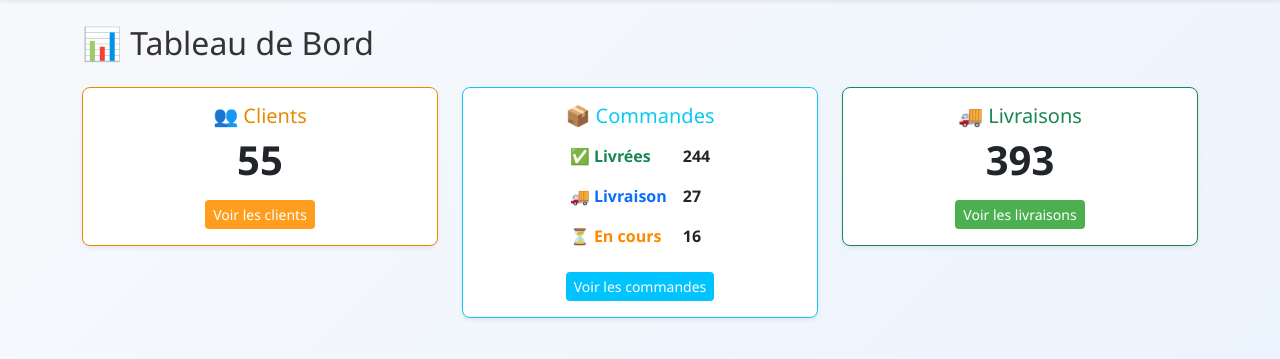
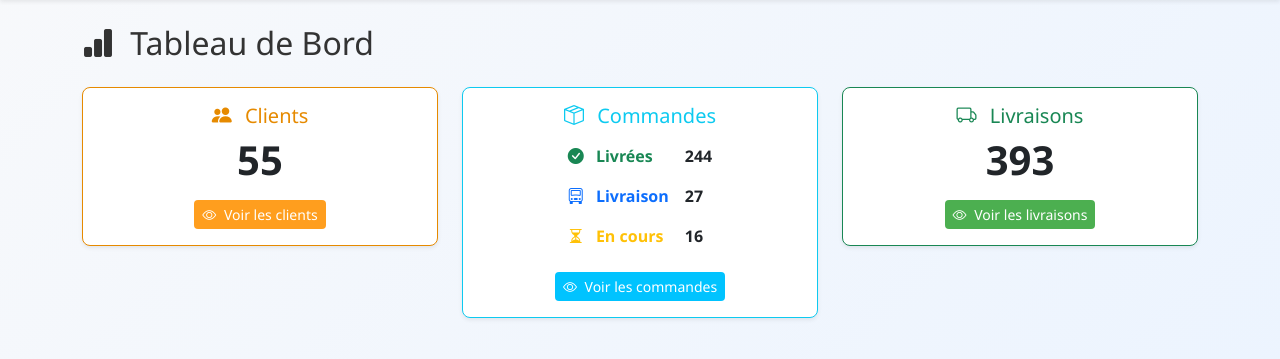
Before and after one commit to Billel-NewEra/novoprint, a Flask app: page / in a window 1280 px wide. Shown: the part 109-468 px from the top of the page. Run offline with Flask 3, Linux system fonts and the light colour scheme; a user stored in the database is signed in; data comes from the database, SQL or seed files in the repository.

Commit message:
syncro base

```diff
--- a/templates/base.html
+++ b/templates/base.html
@@ -8,6 +8,7 @@
     <link href="https://cdn.jsdelivr.net/npm/bootstrap@5.3.0/dist/css/bootstrap.min.css" rel="stylesheet">
     <link href="{{ url_for('static', filename='css/style.css') }}" rel="stylesheet">
     <link rel="manifest" href="{{ url_for('static', filename='manifest.json') }}">
+    <link rel="stylesheet" href="https://cdn.jsdelivr.net/npm/bootstrap-icons@1.11.1/font/bootstrap-icons.css">
     <style>
       /* --- Ajustement badge client --- */
       @media (max-width: 767.98px) {
--- a/templates/index.html
+++ b/templates/index.html
@@ -2,7 +2,9 @@
 {% block title %}Dashboard{% endblock %}
 {% block content %}
 
-<h2 class="mb-4">📊 Tableau de Bord</h2>
+<h2 class="mb-4">
+  <i class="bi bi-bar-chart-fill me-2"></i> Tableau de Bord
+</h2>
 
 <div class="row g-4">
 
@@ -11,9 +13,13 @@
   <div class="col-md-4">
     <div class="card text-center shadow-sm border-client">
       <div class="card-body">
-        <h5 class="card-title text-client">👥 Clients</h5>
+        <h5 class="card-title text-client">
+          <i class="bi bi-people-fill me-2"></i> Clients
+        </h5>
         <p class="display-6 fw-bold">{{ total_clients }}</p>
-        <a href="{{ url_for('clients') }}" class="btn btn-client btn-sm">Voir les clients</a>
+        <a href="{{ url_for('clients') }}" class="btn btn-client btn-sm">
+          <i class="bi bi-eye me-1"></i> Voir les clients
+        </a>
       </div>
     </div>
   </div>
@@ -24,26 +30,34 @@
     <div class="card text-center shadow-sm border-info">
       <div class="card-body">
         <h5 class="card-title text-info">
-          📦 {% if current_user.role == 'admin' %}Commandes{% else %}Mes commandes{% endif %}
+          <i class="bi bi-box-seam me-2"></i>
+          {% if current_user.role == 'admin' %}Commandes{% else %}Mes commandes{% endif %}
         </h5>
 
         <!-- Statuts alignés -->
         <table class="table table-borderless text-start small mb-3 w-auto mx-auto">
           <tr class="fs-6">
-            <td class="text-success fw-bold">✅ Livrées</td>
+            <td class="fw-bold text-success">
+              <i class="bi bi-check-circle-fill me-2"></i> Livrées
+            </td>
             <td class="fw-bold">{{ orders_livree }}</td>
           </tr>
           <tr class="fs-6">
-            <td class="text-primary fw-bold">🚚 Livraison</td>
+            <td class="fw-bold text-primary">
+              <i class="bi bi-truck-front me-2"></i> Livraison
+            </td>
             <td class="fw-bold">{{ orders_livraison }}</td>
           </tr>
           <tr class="fs-6">
-            <td class="fw-bold" style="color:#ff8800;">⏳ En cours</td>
+            <td class="fw-bold text-warning">
+              <i class="bi bi-hourglass-split me-2"></i> En cours
+            </td>
             <td class="fw-bold">{{ orders_encours }}</td>
           </tr>
         </table>
 
         <a href="{{ url_for('orders') }}" class="btn btn-order btn-sm">
+          <i class="bi bi-eye me-1"></i>
           {% if current_user.role == 'admin' %}Voir les commandes{% else %}Voir mes commandes{% endif %}
         </a>
       </div>
@@ -55,10 +69,12 @@
     <div class="card text-center shadow-sm border-success">
       <div class="card-body">
         <h5 class="card-title text-success">
-          🚚 {% if current_user.role == 'admin' %}Livraisons{% else %}Mes livraisons{% endif %}
+          <i class="bi bi-truck me-2"></i>
+          {% if current_user.role == 'admin' %}Livraisons{% else %}Mes livraisons{% endif %}
         </h5>
         <p class="display-6 fw-bold">{{ total_delivery }}</p>
         <a href="{{ url_for('delivery') }}" class="btn btn-delivery btn-sm">
+          <i class="bi bi-eye me-1"></i>
           {% if current_user.role == 'admin' %}Voir les livraisons{% else %}Voir mes livraisons{% endif %}
         </a>
       </div>
```
